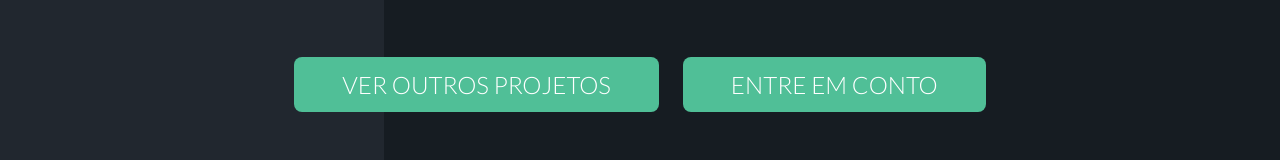
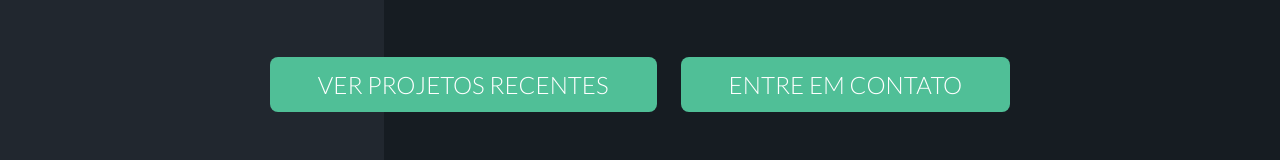
Before and after one commit to Djaysson/DjaysonRodrigues-Portfolio, a Next.js app: page /projects/teste in a window 1280 px wide. Shown: the part 1014-1174 px from the top of the page. Built offline with nearby package versions, Linux system fonts and the light colour scheme.

Commit message:
Refactor:putting a unique identifier on the sections and fixing some links

```diff
--- a/src/components/Sections/AboutSection/index.tsx
+++ b/src/components/Sections/AboutSection/index.tsx
@@ -12,7 +12,7 @@ import { HeroSkillSection } from '../HeroSkillSection';
 
 export function AboutSection() {
   return (
-    <Container>
+    <Container id="about">
       <PageTitle classN="pageTitle" title="Quem sou" description="sobre me" />
 
       <section>
--- a/src/components/Sections/ContactSection/index.tsx
+++ b/src/components/Sections/ContactSection/index.tsx
@@ -4,7 +4,7 @@ import { Container } from './styles';
 
 export function ContactSection() {
   return (
-    <Container>
+    <Container id="contact">
       <PageTitle
         classN="pageTitle"
         title="Fale Comigo"
--- a/src/components/Sections/ProjectsSection/index.tsx
+++ b/src/components/Sections/ProjectsSection/index.tsx
@@ -5,7 +5,7 @@ import { Container } from './styles';
 
 export function ProjectsSection() {
   return (
-    <Container>
+    <Container id="recentProjects">
       <PageTitle
         classN="pageTitle"
         title="Últimos Projetos"
--- a/src/pages/projects/[slug]/index.tsx
+++ b/src/pages/projects/[slug]/index.tsx
@@ -30,7 +30,6 @@ export default function UniqueProject() {
       />
 
       <main>
-        {/* <h1>Descrição & detalhes</h1> */}
         <div>
           <div>
             <img
@@ -90,13 +89,13 @@ export default function UniqueProject() {
 
         <div>
           <button type="button">
-            <Link href="/projects">
-              <a>VER OUTROS PROJETOS</a>
+            <Link href="/#recentProjects">
+              <a>Ver projetos recentes </a>
             </Link>
           </button>
           <button type="button">
-            <Link href="/contact">
-              <a> ENTRE EM CONTO</a>
+            <Link href="/#contact">
+              <a>Entre em contato</a>
             </Link>
           </button>
         </div>
--- a/src/styles/global.ts
+++ b/src/styles/global.ts
@@ -6,7 +6,7 @@ export default createGlobalStyle`
     margin: 0;
     padding: 0;
     box-sizing: border-box;
-
+    scroll-behavior: smooth;
     ::-webkit-scrollbar {
       width: 8px;
       height: 5px;
```
